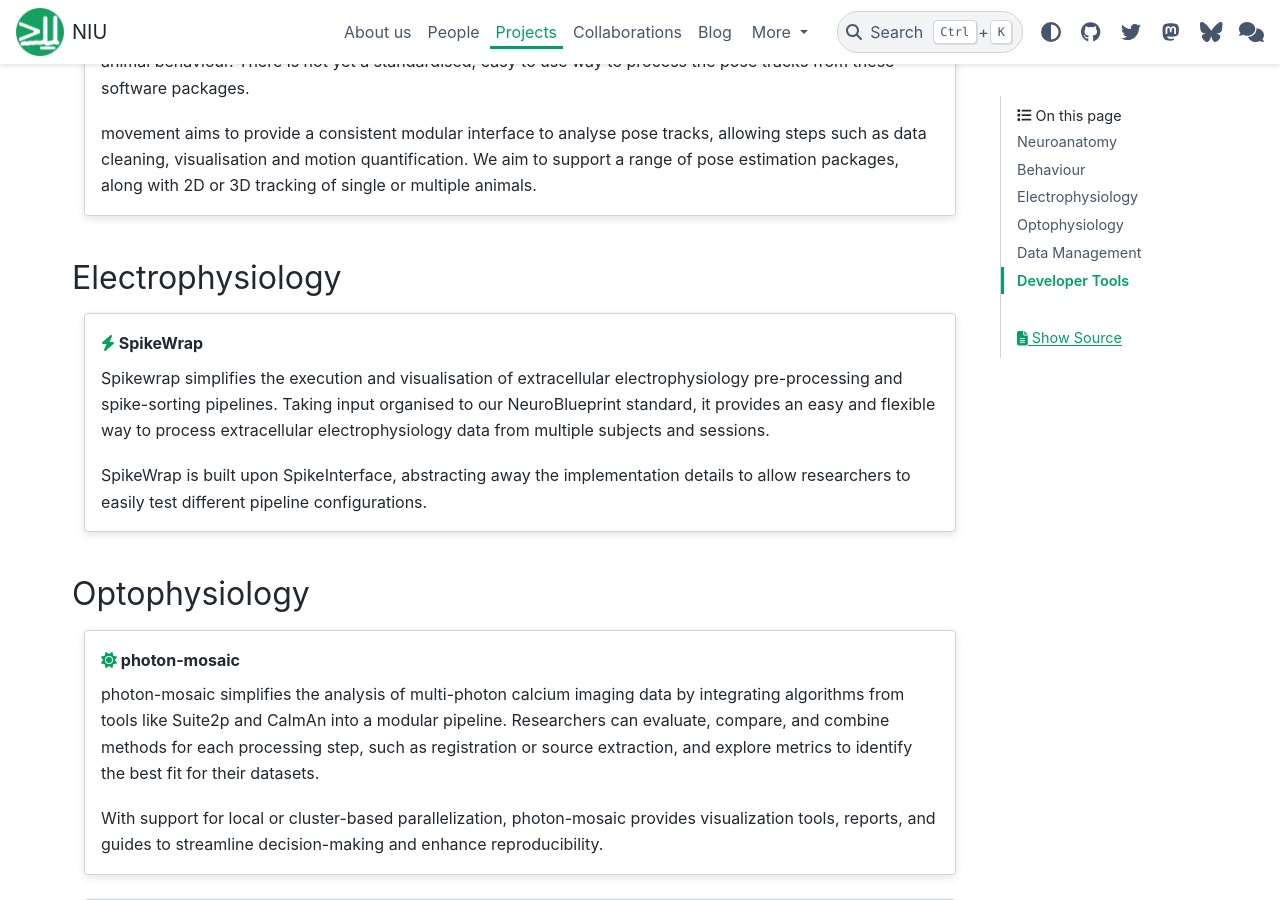
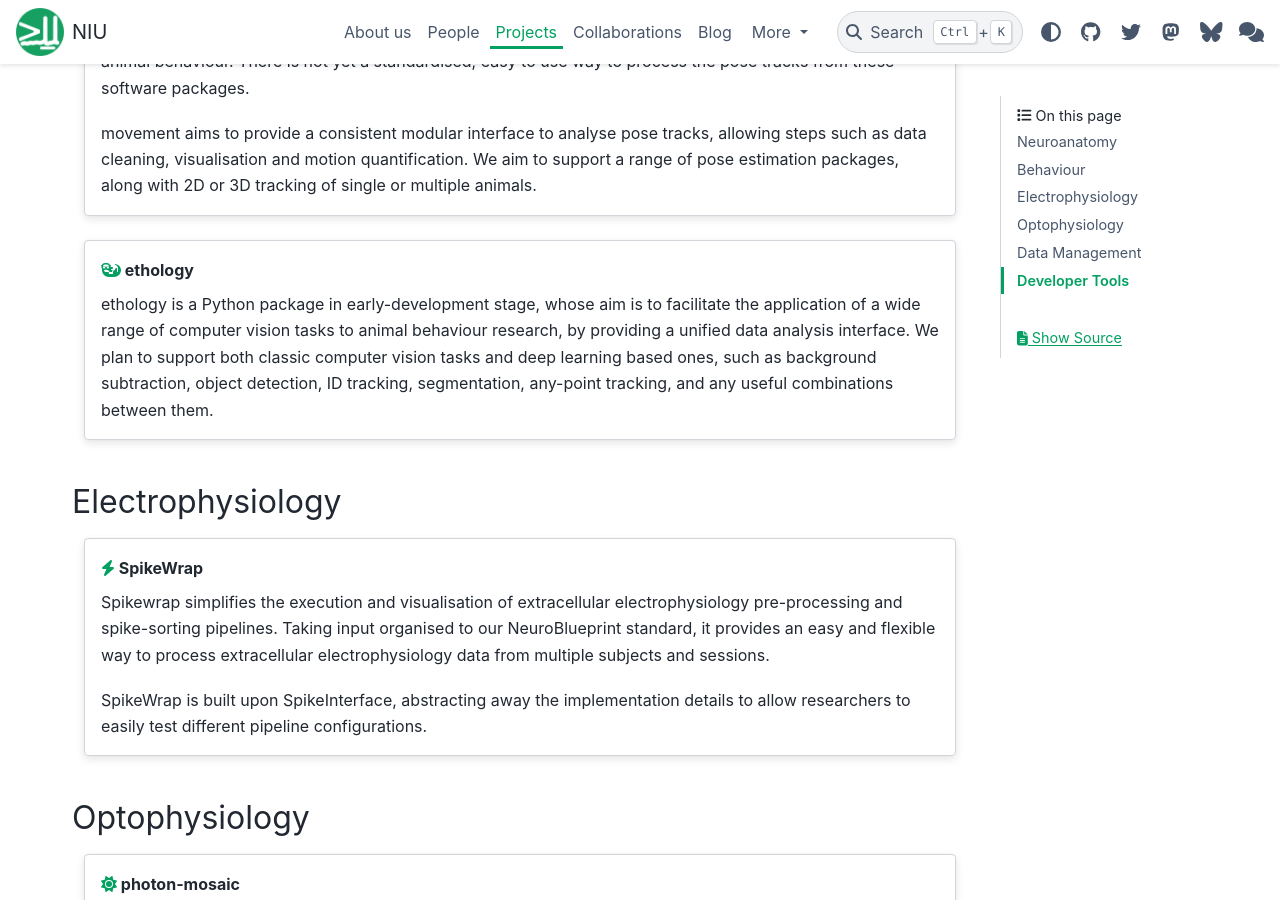
Before and after one commit to neuroinformatics-unit/neuroinformatics-unit.github.io, a Sphinx documentation site: the page built from docs/source/projects.md, in a window 1280 px wide and 900 px high, scrolled down 756 px. Built offline with Sphinx 7.4.7 and the PyData theme 0.15.4, drawn with Linux system fonts in a browser that asks for light colours.

Commit message:
Add ethology card

```diff
--- a/docs/source/projects.md
+++ b/docs/source/projects.md
@@ -32,7 +32,14 @@
 movement aims to provide a consistent modular interface to analyse pose tracks, allowing steps such as data cleaning,
 visualisation and motion quantification. We aim to support a range of pose estimation packages, along with 2D or 3D
 tracking of single or multiple animals.
+:::
+::::
 
+::::{grid} 1 1 1 1
+:::{grid-item-card} {fas}`otter;sd-text-primary` ethology
+:link: https://github.com/neuroinformatics-unit/ethology
+
+ethology is a Python package in early-development stage, whose aim is to facilitate the application of a wide range of computer vision tasks to animal behaviour research, by providing a unified data analysis interface. We plan to support both classic computer vision tasks and deep learning based ones, such as background subtraction, object detection, ID tracking, segmentation, any-point tracking, and any useful combinations between them.
 :::
 ::::
 
```
